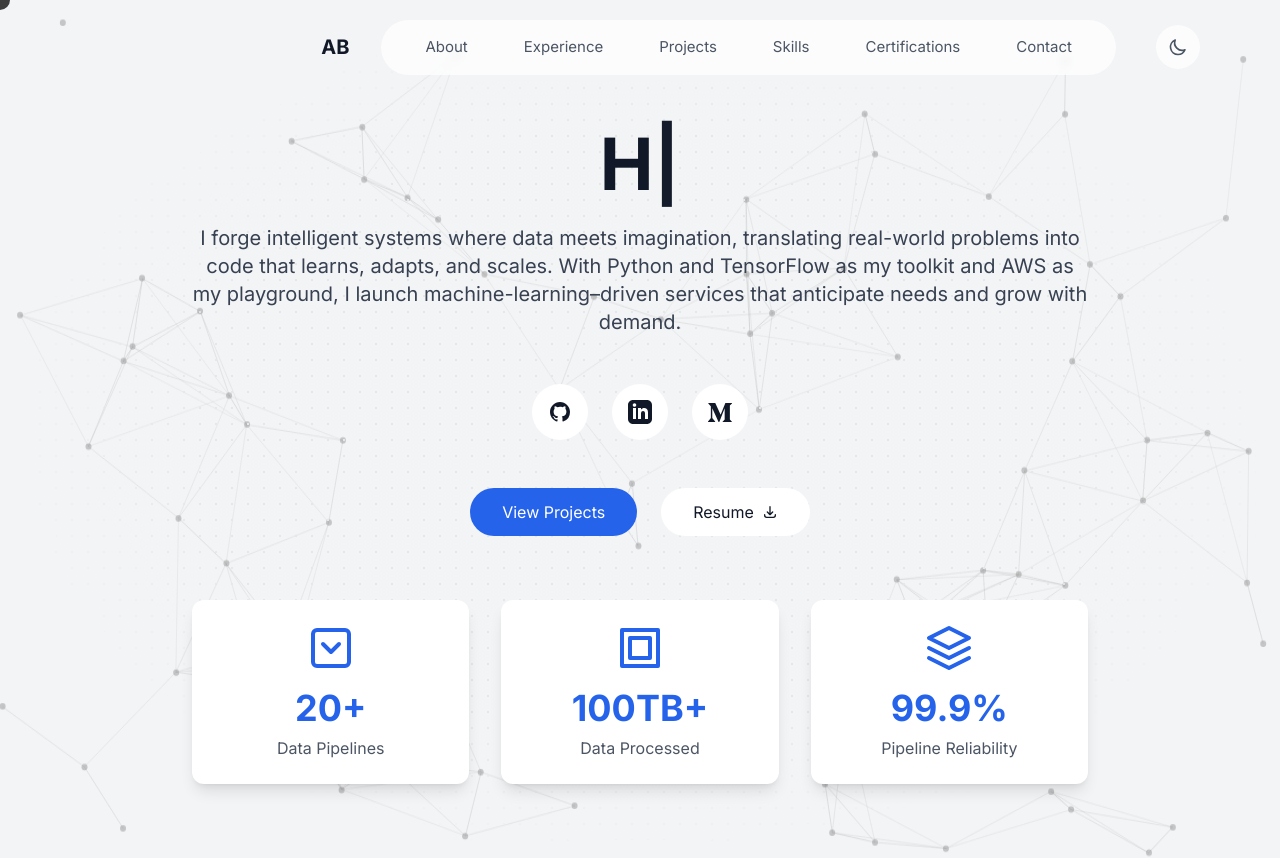
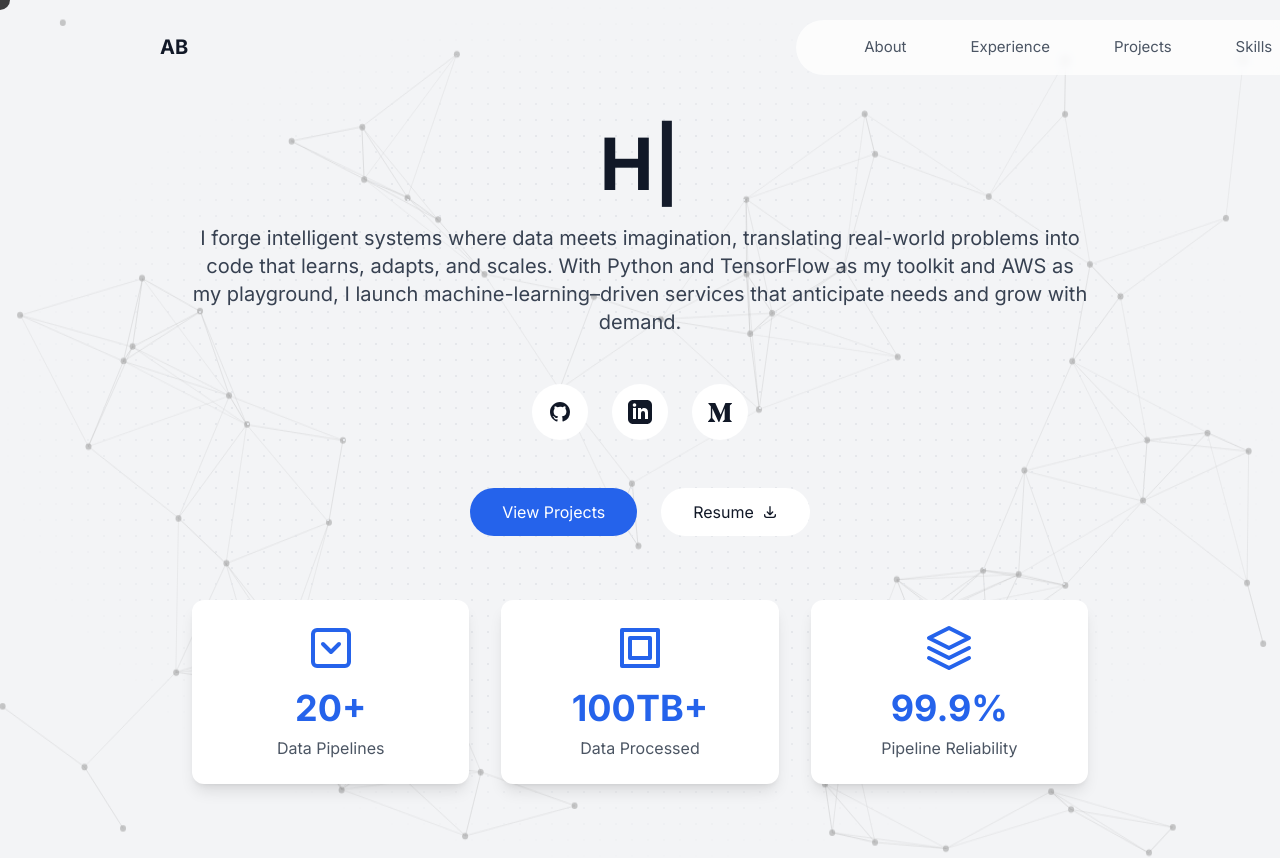
Before and after one commit to ajit3620/port, a Next.js app: page / in a window 1280 px wide. Shown: the top 858 px of the page. Built offline with nearby package versions, Linux system fonts and the light colour scheme.

Commit message:
Update Experience component and add not-found page

```diff
--- a/app/components/Navbar.tsx
+++ b/app/components/Navbar.tsx
@@ -36,9 +36,9 @@ const Navbar = () => {
 
   return (
     <nav className={`fixed top-0 w-full z-50 transition-all duration-300 py-5`}>
-      <div className="max-w-6xl mx-auto px-4 flex items-center justify-between">
+      <div className="max-w-[95rem] mx-auto px-24 flex items-center justify-between">
         {/* AB Logo */}
-        <div className="w-[320px] flex justify-end pr-8">
+        <div className="w-[200px] flex justify-start ml-16">
           <a
             href="#"
             onClick={(e) => scrollToSection(e, 'hero')}
@@ -48,9 +48,9 @@ const Navbar = () => {
           </a>
         </div>
 
-        <div className="flex items-center gap-10">
+        <div className="flex items-center gap-8">
           {/* Navigation Links in Pill Container */}
-          <div className="bg-white/70 dark:bg-gray-900/70 backdrop-blur-sm px-8 py-3 rounded-full flex items-center gap-8">
+          <div className="bg-white/70 dark:bg-gray-900/70 backdrop-blur-sm px-14 py-3 rounded-full flex items-center gap-10 ml-[38rem]">
             <a
               href="#about"
               onClick={(e) => scrollToSection(e, 'about')}
--- /dev/null
+++ b/app/not-found.tsx
@@ -0,0 +1,14 @@
+export default function NotFound() {
+  return (
+    <div className="min-h-screen flex items-center justify-center bg-gray-100 dark:bg-[#0F1624]">
+      <div className="text-center">
+        <h1 className="text-6xl font-bold text-gray-900 dark:text-white mb-4">404</h1>
+        <h2 className="text-2xl font-semibold text-gray-700 dark:text-gray-300 mb-4">Page Not Found</h2>
+        <p className="text-gray-600 dark:text-gray-400 mb-8">The page you're looking for doesn't exist or has been moved.</p>
+        <a href="/" className="px-6 py-3 bg-blue-600 text-white rounded-lg hover:bg-blue-700 transition-colors">
+          Go Home
+        </a>
+      </div>
+    </div>
+  );
+}
--- a/next.config.js
+++ b/next.config.js
@@ -1,11 +1,8 @@
 /** @type {import('next').NextConfig} */
 const nextConfig = {
-  output: 'export',  // Enables static HTML export
   images: {
-    unoptimized: true,
-  },
-  basePath: '/port',  // Required for GitHub Pages
-  assetPrefix: '/port'  // Required for GitHub Pages
+    unoptimized: true
+  }
 }
 
 module.exports = nextConfig
```
